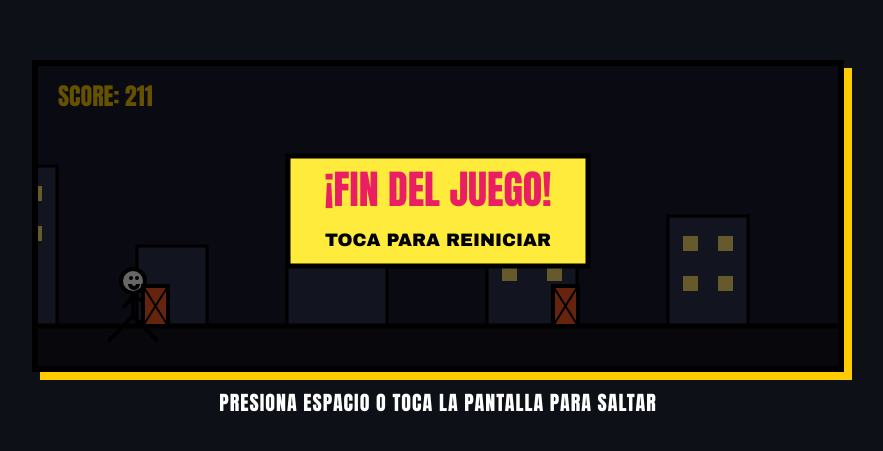
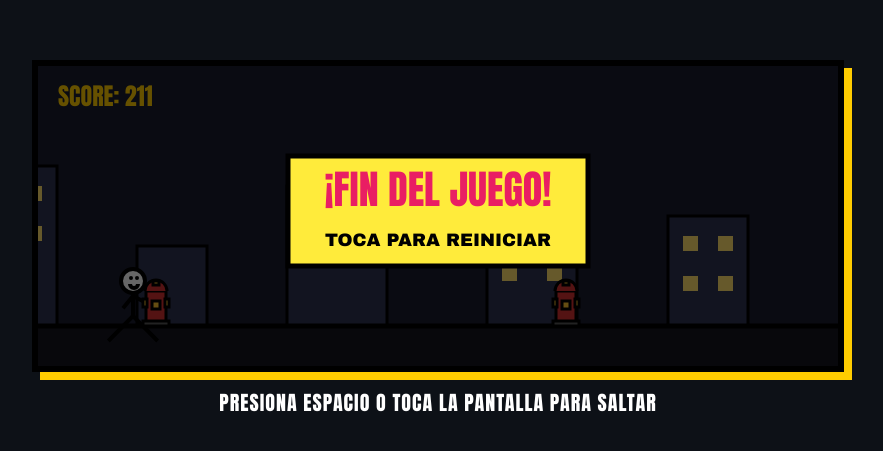
Before and after one commit to lordmilo940/comic-stickman, a plain HTML site: page index.html in a window 1280 px wide. Shown: the part 161-612 px from the top of the page, without its empty margins (202-1085 px from the left). Drawn offline with Linux system fonts and the light colour scheme.

Commit message:
Update index.html

```diff
--- a/index.html
+++ b/index.html
@@ -3,7 +3,7 @@
 <head>
     <meta charset="UTF-8">
     <meta name="viewport" content="width=device-width, initial-scale=1.0">
-    <title>Comic Stickman Run - Night Edition</title>
+    <title>Comic Stickman Run - Hydrant Edition</title>
     <style>
         /* Estilo general con estética de Cómic Nocturno */
         body {
@@ -62,7 +62,7 @@ const stickman = {
     isGrounded: false
 };
 
-// Lista de obstáculos (Cajas naranjas fluorescentes)
+// Lista de obstáculos (Hidrantes de agua)
 let obstacles = [];
 let spawnTimer = 0;
 
@@ -153,9 +153,9 @@ function update() {
         if (spawnTimer > Math.random() * 40 + 70) {
             obstacles.push({
                 x: canvas.width,
-                y: 220,
-                width: 25,
-                height: 40
+                y: 215, // Un poco más arriba para ajustarse al hidrante
+                width: 26,
+                height: 45
             });
             spawnTimer = 0;
         }
@@ -233,26 +233,48 @@ function update() {
     }
     ctx.stroke();
 
-    // 4. ACTUALIZAR Y DIBUJAR OBSTÁCULOS
+    // 4. ACTUALIZAR Y DIBUJAR HIDRANTES DE AGUA
     obstacles.forEach((obs, index) => {
         if (!gameOver) obs.x -= gameSpeed;
 
-        // Dibujar obstáculo (Caja naranja de cómic)
-        ctx.fillStyle = "#ff5722";
-        ctx.fillRect(obs.x, obs.y, obs.width, obs.height);
-        ctx.lineWidth = 4;
+        ctx.lineWidth = 3;
         ctx.strokeStyle = "#000000";
-        ctx.strokeRect(obs.x, obs.y, obs.width, obs.height);
 
+        // Cuerpo principal del hidrante (Rojo)
+        ctx.fillStyle = "#d32f2f";
+        ctx.fillRect(obs.x + 3, obs.y + 10, obs.width - 6, obs.height - 10);
+        ctx.strokeRect(obs.x + 3, obs.y + 10, obs.width - 6, obs.height - 10);
+
+        // Sombrero/Tapa redonda superior
         ctx.beginPath();
-        ctx.moveTo(obs.x, obs.y); ctx.lineTo(obs.x + obs.width, obs.y + obs.height);
-        ctx.moveTo(obs.x + obs.width, obs.y); ctx.lineTo(obs.x, obs.y + obs.height);
-        ctx.lineWidth = 2;
+        ctx.arc(obs.x + obs.width / 2, obs.y + 10, obs.width / 2 - 2, Math.PI, 0);
+        ctx.fill();
         ctx.stroke();
+
+        // Tuerca superior dorada
+        ctx.fillStyle = "#fbc02d";
+        ctx.fillRect(obs.x + obs.width / 2 - 3, obs.y, 6, 4);
+        ctx.strokeRect(obs.x + obs.width / 2 - 3, obs.y, 6, 4);
+
+        // Boquillas laterales (Salidas de agua)
+        ctx.fillStyle = "#fbc02d";
+        ctx.fillRect(obs.x, obs.y + 18, 4, 8); // Izquierda
+        ctx.strokeRect(obs.x, obs.y + 18, 4, 8);
+        ctx.fillRect(obs.x + obs.width - 4, obs.y + 18, 4, 8); // Derecha
+        ctx.strokeRect(obs.x + obs.width - 4, obs.y + 18, 4, 8);
+
+        // Boquilla central
+        ctx.fillRect(obs.x + obs.width / 2 - 4, obs.y + 20, 8, 8);
+        ctx.strokeRect(obs.x + obs.width / 2 - 4, obs.y + 20, 8, 8);
+
+        // Base del hidrante
+        ctx.fillStyle = "#555555";
+        ctx.fillRect(obs.x, obs.y + obs.height - 5, obs.width, 5);
+        ctx.strokeRect(obs.x, obs.y + obs.height - 5, obs.width, 5);
 
         if (obs.x + obs.width < 0) obstacles.splice(index, 1);
 
-        // Colisión
+        // Colisión exacta contra el hidrante
         if (
             stickman.x < obs.x + obs.width &&
             stickman.x + stickman.width > obs.x &&
```
